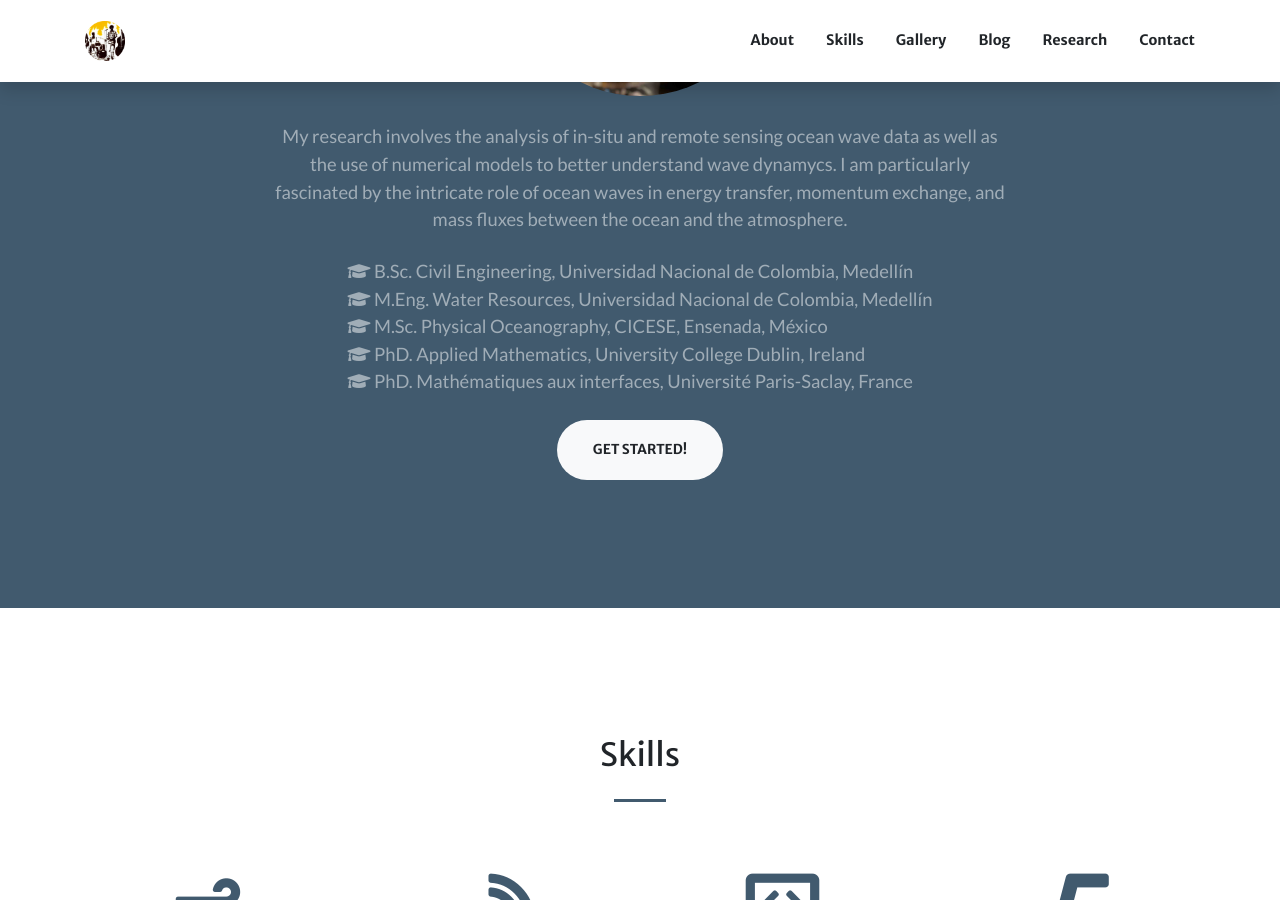
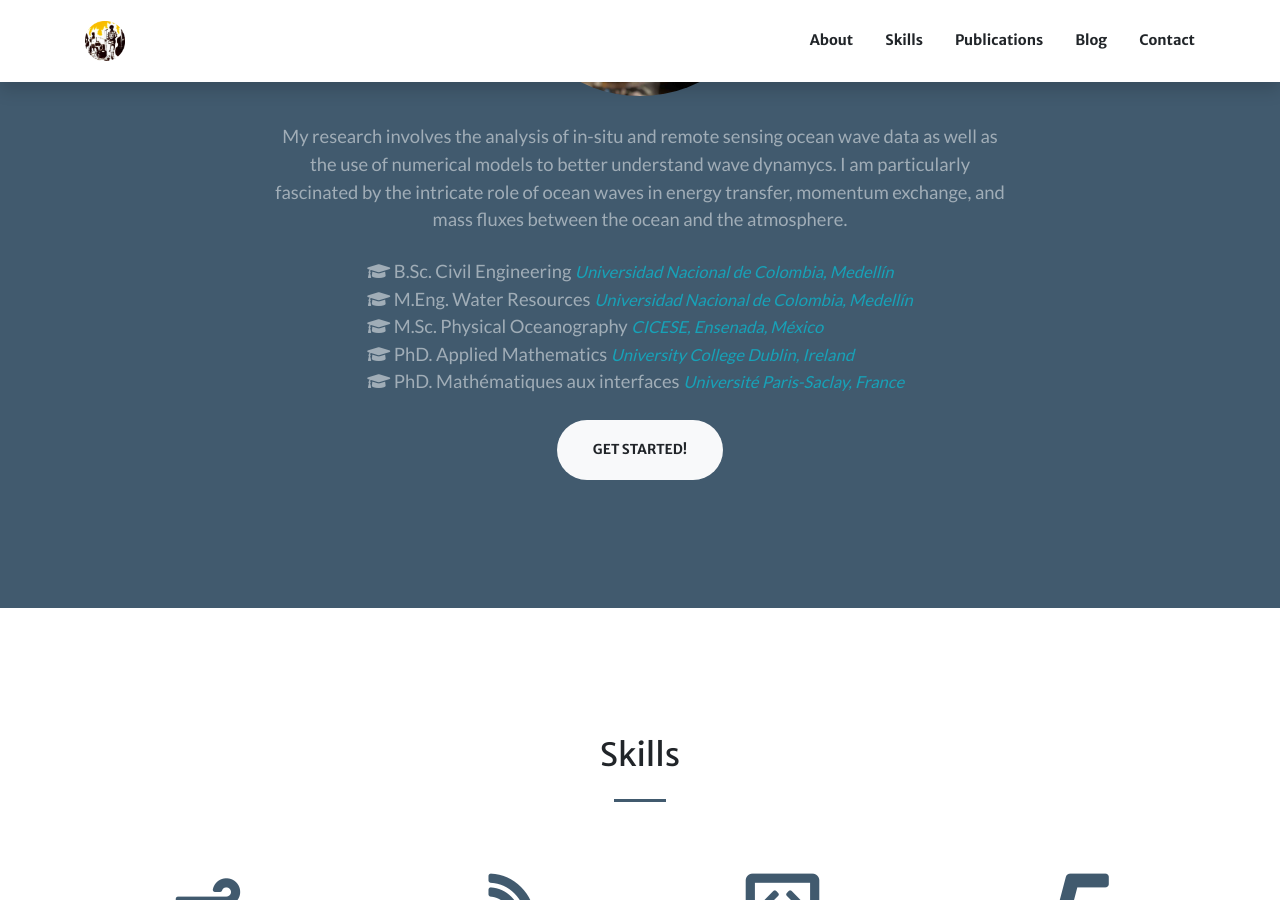
Before and after one commit to dspelaez/dspelaez.github.io, a Jekyll site: the page built from index.html, in a window 1280 px wide and 900 px high, scrolled down 1254 px. Built offline with Jekyll 4.4.1, drawn with Linux system fonts in a browser that asks for light colours; nearby versions of some CDN libraries; a style sheet for code colours, icons or effects is not loaded.

Commit message:
imgs modified and dgrees formatted

```diff
--- a/_includes/about.html
+++ b/_includes/about.html
@@ -17,19 +17,24 @@
       <div class="container d-flex justify-content-center align-items-center">
         <p class="text-white-50 mb-4" style="text-align: justify;">
           <i class="fas fa-graduation-cap"></i>
-          B.Sc. Civil Engineering, Universidad Nacional de Colombia, Medellín
+          B.Sc. Civil Engineering
+          <em class="text-info" style="font-size: 90%">Universidad Nacional de Colombia, Medellín</em>
           <br>
           <i class="fas fa-graduation-cap"></i>
-          M.Eng. Water Resources, Universidad Nacional de Colombia, Medellín
+          M.Eng. Water Resources
+          <em class="text-info" style="font-size: 90%">Universidad Nacional de Colombia, Medellín</em>
           <br>
           <i class="fas fa-graduation-cap"></i>
-          M.Sc. Physical Oceanography, CICESE, Ensenada, México
+          M.Sc. Physical Oceanography
+          <em class="text-info" style="font-size: 90%">CICESE, Ensenada, México</em>
           <br>
           <i class="fas fa-graduation-cap"></i>
-          PhD. Applied Mathematics, University College Dublin, Ireland
+          PhD. Applied Mathematics
+          <em class="text-info" style="font-size: 90%">University College Dublin, Ireland</em>
           <br>
           <i class="fas fa-graduation-cap"></i>
-          PhD. Mathématiques aux interfaces, Université Paris-Saclay, France
+          PhD. Mathématiques aux interfaces
+          <em class="text-info" style="font-size: 90%">Université Paris-Saclay, France</em>
         </p>
       </div>
 
--- a/_includes/nav.html
+++ b/_includes/nav.html
@@ -18,13 +18,10 @@
           <a class="nav-link js-scroll-trigger" href="{{ site.url }}#skills">Skills</a>
         </li>
         <li class="nav-item">
-          <a class="nav-link js-scroll-trigger" href="{{ site.url }}#gallery">Gallery</a>
+          <a class="nav-link js-scroll-trigger" href="{{ site.url }}#publications">Publications</a>
         </li>
         <li class="nav-item">
           <a class="nav-link js-scroll-trigger" href="{{ site.url }}#blog">Blog</a>
-        </li>
-        <li class="nav-item">
-          <a class="nav-link js-scroll-trigger" href="{{ site.url }}#publications">Research</a>
         </li>
         <li class="nav-item">
           <a class="nav-link js-scroll-trigger" href="{{ site.url }}#contact">Contact</a>
--- a/_includes/publications-cards.html
+++ b/_includes/publications-cards.html
@@ -45,11 +45,17 @@
                 class="btn btn-light disabled">Preprint</a>
               {% endif %}
 
-              <a href="{{ item.doi | prepend: "http://doi.org/" }}"
-              class="btn btn-light">Link</a>
-
-              <a href="{{ item.doi | prepend: "https://api.crossref.org/works/" | append: "/transform/application/x-bibtex"}}"
-              class="btn btn-light">Bibtex</a>
+              {% if item.doi %}
+                <a href="{{ item.doi | prepend: "http://doi.org/" }}"
+                class="btn btn-light">Link</a>
+                <a href="{{ item.doi | prepend: "https://api.crossref.org/works/" | append: "/transform/application/x-bibtex"}}"
+                class="btn btn-light">Bibtex</a>
+              {% else %}
+                <a href="{{ item.doi | prepend: "http://doi.org/" }}"
+                class="btn btn-light disabled">Link</a>
+                <a href="{{ item.doi | prepend: "https://api.crossref.org/works/" | append: "/transform/application/x-bibtex"}}"
+                class="btn btn-light disabled">Bibtex</a>
+              {% endif %}
 
             </div>
           </div>
--- a/pages/publications-list.html
+++ b/pages/publications-list.html
@@ -23,7 +23,7 @@ layout: default
 <div class="container">
   <br>
 
-  {% for item in site.data.publications limit:6 %}
+  {% for item in site.data.publications %}
   <div class="row bibliography">
     <div class="col-lg-8 col-md-10 mx-auto">
       <ul class="fa-ul">
```
Also changed, not shown: img/pubs/osorio-cano_thumbnail.jpg, img/pubs/pelaez-runup_2018_thumbnail.jpg, img/pubs/pelaez_bubbles_jpo.jpg, img/pubs/pelaez_dwspec_jtech.jpg.
